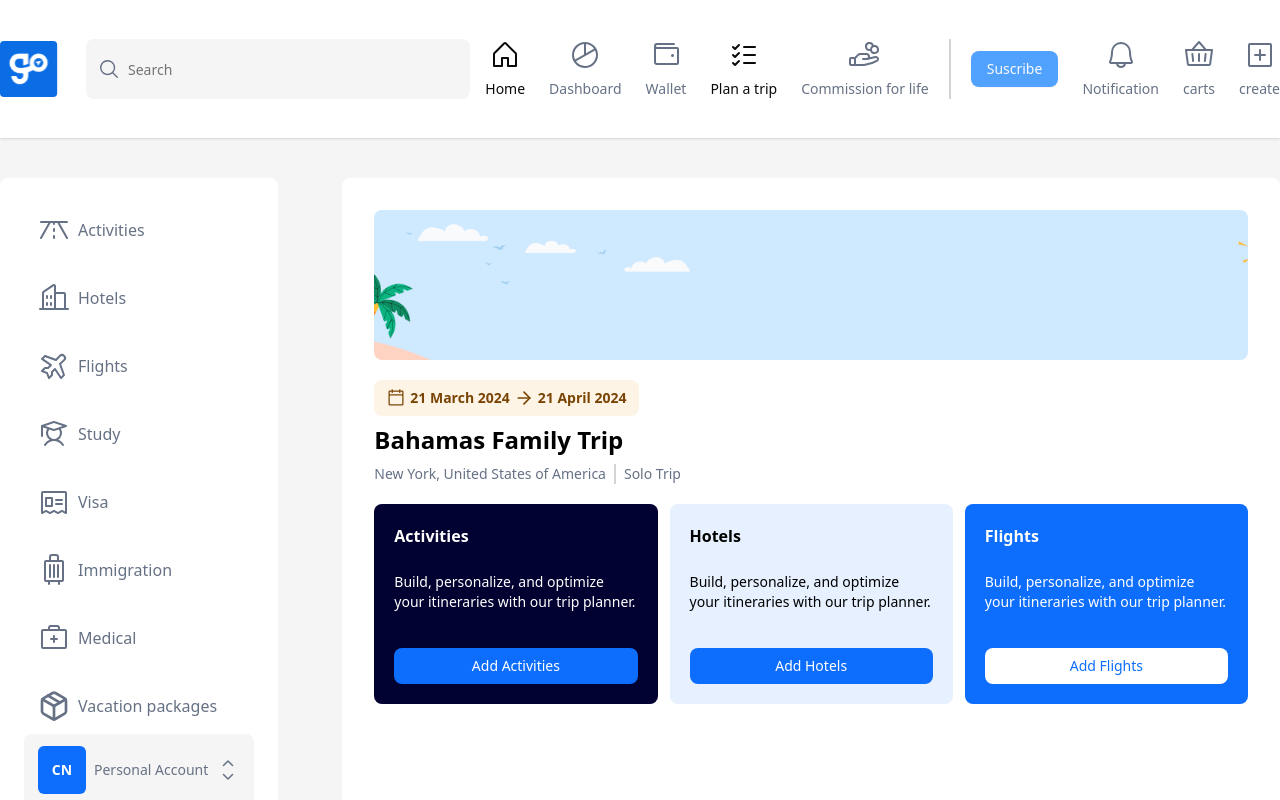
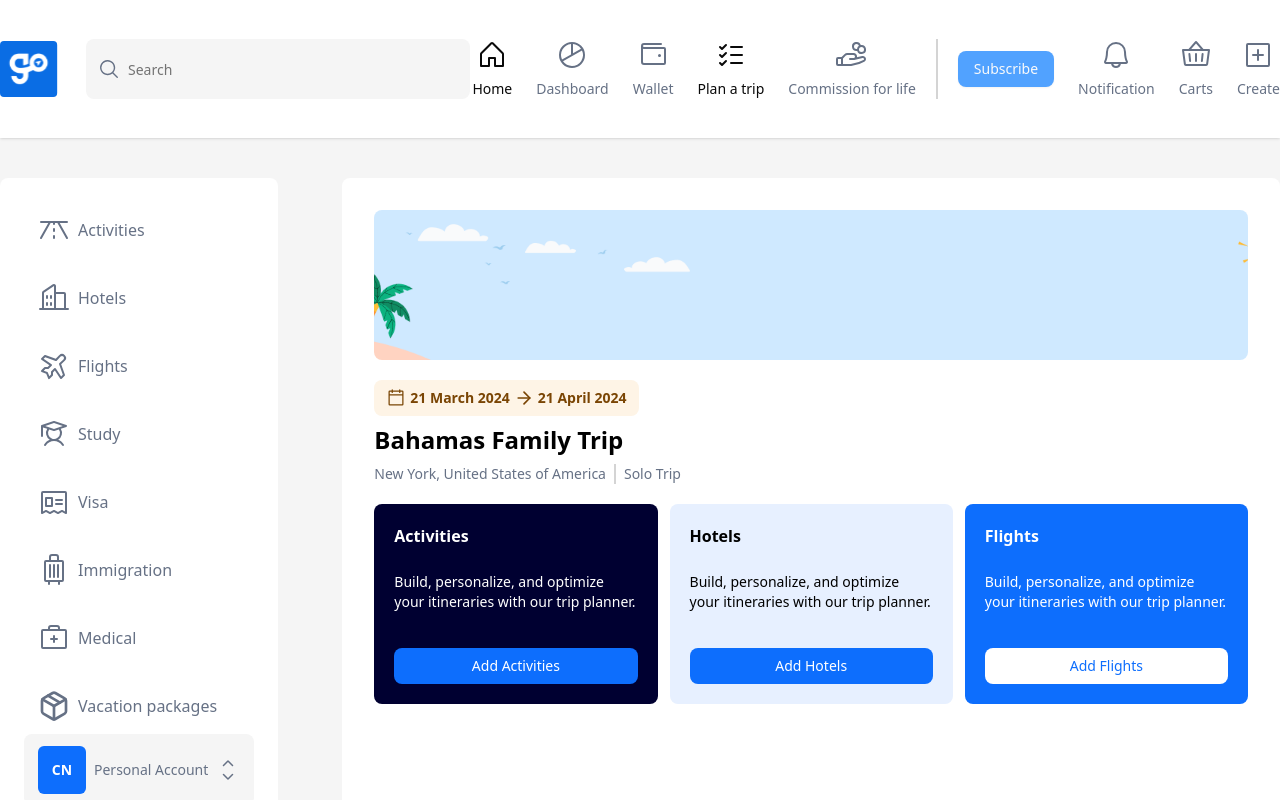
Before and after one commit to OGHENEMINE/travel-well, a Next.js app: page / in a window 1280 px wide. Shown: the top 800 px of the page. Built offline with nearby package versions, Linux system fonts and the light colour scheme.

Commit message:
fix: correct spelling of 'Subscribe' and capitalize 'Carts' and 'Create' in Navbar

```diff
--- a/src/components/layout/Navbar.tsx
+++ b/src/components/layout/Navbar.tsx
@@ -105,7 +105,7 @@ const Navbar = () => {
 
             {/* RIGHT SIDE */}
             <ul className="flex items-center gap-6 pl-5">
-              <Button className="bg-blue-400">Suscribe</Button>
+              <Button className="bg-blue-400">Subscribe</Button>
               <Link
                 href="#"
                 className="text-sm flex flex-col gap-2 items-center font-medium"
@@ -122,7 +122,7 @@ const Navbar = () => {
                 <span>
                   <BasketIcon size={32} />
                 </span>
-                <span>carts</span>
+                <span>Carts</span>
               </Link>
               <Link
                 href="#"
@@ -131,7 +131,7 @@ const Navbar = () => {
                 <span>
                   <PlusSquareIcon size={32} />
                 </span>
-                <span>create</span>
+                <span>Create</span>
               </Link>
             </ul>
           </div>
@@ -219,7 +219,7 @@ const Navbar = () => {
                   <span>Commission for life</span>
                 </Link>
                 <div className="border-t pt-4 space-y-3">
-                  <Button className="bg-blue-400 w-full">Suscribe</Button>
+                  <Button className="bg-blue-400 w-full">Subscribe</Button>
                   <Link
                     href="#"
                     className="flex items-center gap-3 text-sm font-medium"
```
